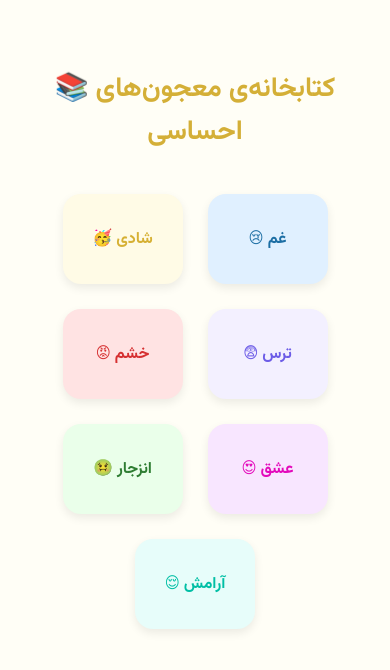
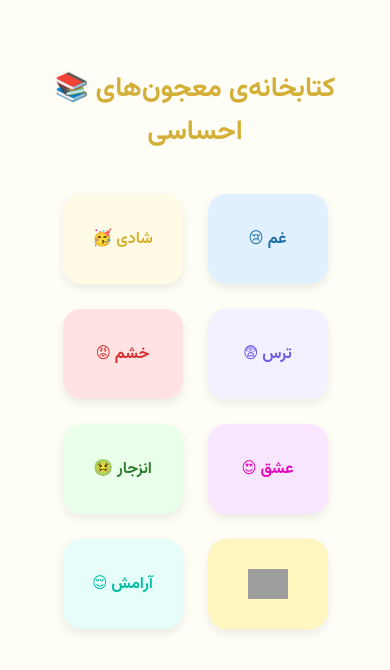
Before and after one commit to lesehawio/potion, a plain HTML site: page index.html in a window 390 px wide. Drawn offline with Linux system fonts and the light colour scheme; grey boxes are pictures that could not be loaded.

Commit message:
Update index.html

```diff
--- a/index.html
+++ b/index.html
@@ -42,6 +42,7 @@
       font-size: 1.2rem;
       transition: all 0.25s ease;
       box-shadow: 0 4px 10px rgba(0,0,0,0.08);
+      overflow: hidden;
     }
 
     .feeling:hover {
@@ -59,11 +60,27 @@
     .trust        { background-color: #f8e6ff; color: #e309bb; }
     .anticipation { background-color: #e7fdfa; color: #00bfa5; }
 
+    /* آیتم فرمول */
+    .formula {
+      background-color: #fff6c0; /* رنگ طلایی ملایم */
+    }
+
+    .formula img {
+      width: 50px;
+      height: 50px;
+      object-fit: contain;
+    }
+
     @media (max-width: 500px) {
       .feeling {
         width: 120px;
         height: 90px;
         font-size: 1rem;
+      }
+
+      .formula img {
+        width: 40px;
+        height: 40px;
       }
 
       h1 {
@@ -84,6 +101,11 @@
     <a href="disgust/index.html"   class="feeling disgust">🤢 انزجار</a>
     <a href="love/index.html"      class="feeling trust">😍 عشق</a>
     <a href="calm/index.html"      class="feeling anticipation">😌 آرامش</a>
+
+    <!-- آیتم فرمول -->
+    <a href="formula/index.html"   class="feeling formula">
+      <img src="https://uploadkon.ir/uploads/d8a403_25download.png" alt="فرمول">
+    </a>
   </div>
 
 </body>
```
